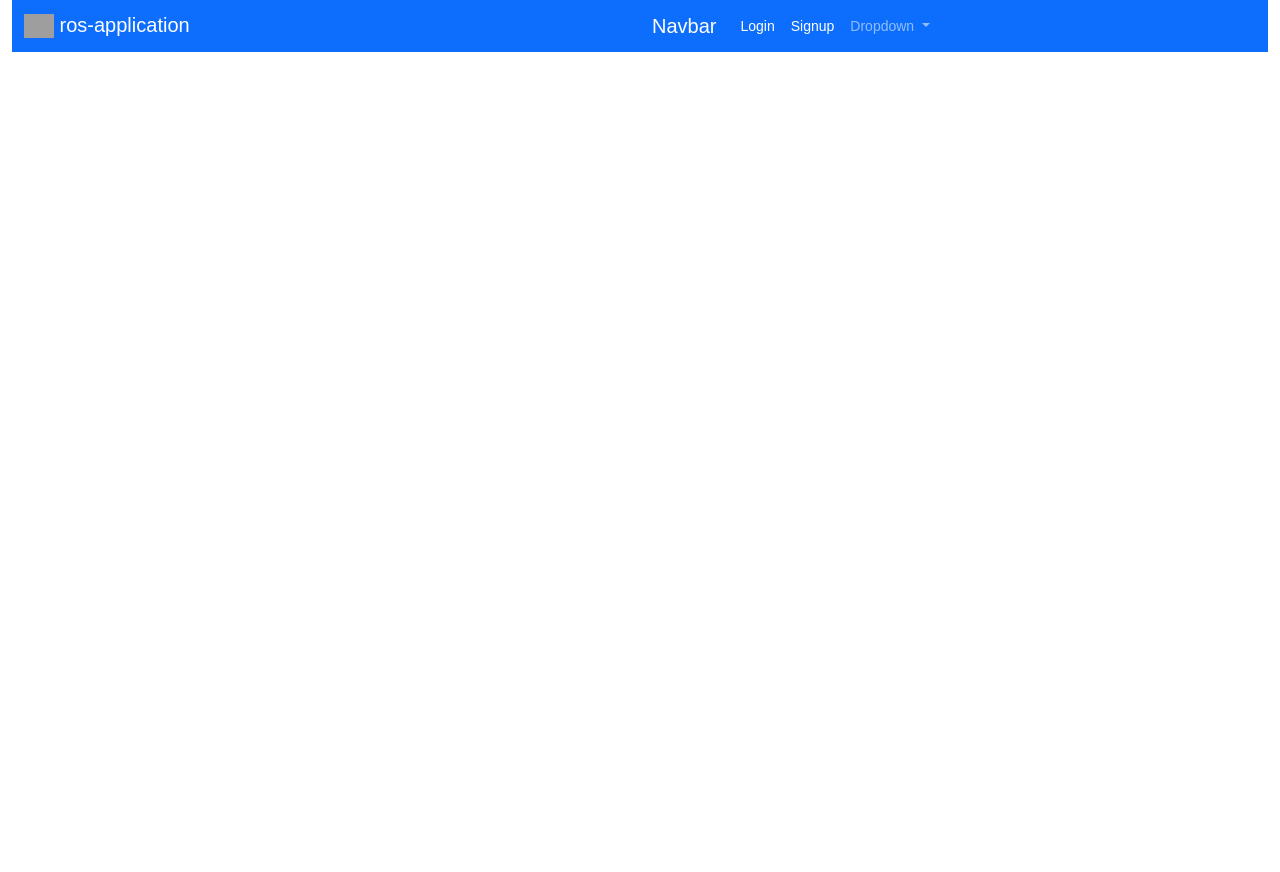
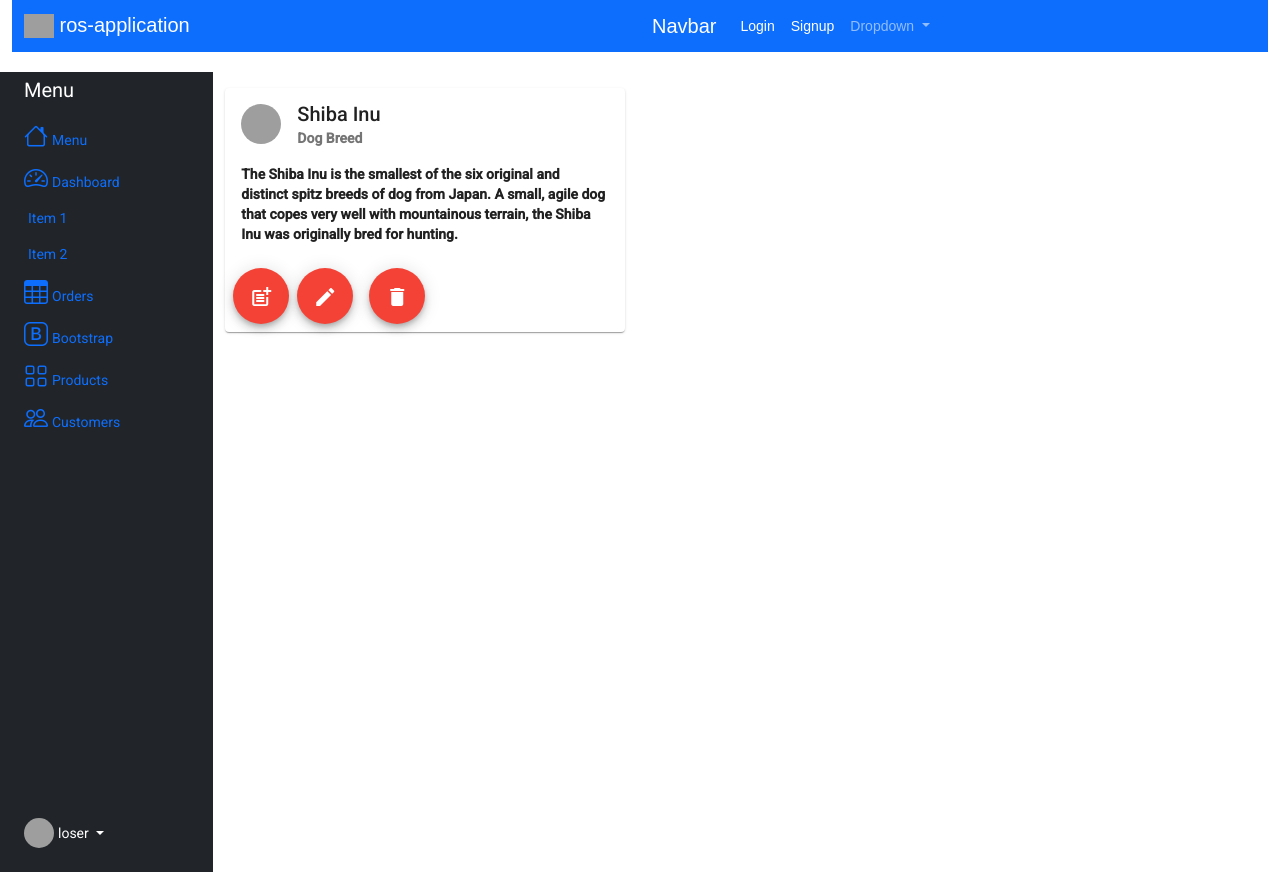
Before and after one commit to michaelchiumya/ros-fe, an Angular app: page /dashboard/menu in a window 1280 px wide. Before the commit this address led to /. Before the commit the page ends 800 px from the top, so only its background shows below. Built offline with nearby package versions, Linux system fonts and the light colour scheme; grey boxes are pictures that could not be loaded.

Commit message:
added menu page[child com] to dashboard page[parent comp]

```diff
--- a/src/app/app.component.css
+++ b/src/app/app.component.css
@@ -1,5 +1,5 @@
 /* Application-wide Styles */
-
+@import url("https://cdn.jsdelivr.net/npm/bootstrap-icons@1.5.0/font/bootstrap-icons.css");
 
 body {
   font-family: Roboto, Arial, sans-serif;
--- a/src/app/protected/dashboard/dashboard.component.html
+++ b/src/app/protected/dashboard/dashboard.component.html
@@ -1,92 +1,93 @@
+<div class="container-fluid">
+  <div class="row flex-nowrap">
 
-
-<mat-drawer-container class="dashbord-container" [hasBackdrop]="hasBackdrop.value">
-
-  <mat-drawer #drawer [mode]="mode.value">
-
-    <div class="flex-shrink-0 p-3 bg-white" style="width: 280px;">
-      <a href="/" class="d-flex align-items-center pb-3 mb-3 link-dark text-decoration-none border-bottom">
-        <svg class="bi me-2" width="30" height="24"><use xlink:href="#bootstrap" /></svg>
-        <span class="fs-5 fw-semibold">Collapsible</span>
-      </a>
-      <ul class="list-unstyled ps-0">
-        <li class="mb-1">
-          <button class="btn btn-toggle align-items-center rounded collapsed" data-bs-toggle="collapse" data-bs-target="#home-collapse" aria-expanded="true" routerLink="/menu">
-            Menu
-          </button>
-          <div class="collapse show" id="home-collapse">
-            <ul class="btn-toggle-nav list-unstyled fw-normal pb-1 small">
-              <li><a mat-button (click)="openDialog()" [class]="['link-dark', 'rounded']">Add Menu</a></li>
-
+    <div class="col-auto col-md-3 col-xl-2 px-sm-2 px-0 bg-dark">
+      <div class="d-flex flex-column align-items-center align-items-sm-start px-3 pt-2 text-white min-vh-100">
+        <a href="/" class="d-flex align-items-center pb-3 mb-md-0 me-md-auto text-white text-decoration-none">
+          <span class="fs-5 d-none d-sm-inline">Menu</span>
+        </a>
+        <ul class="nav nav-pills flex-column mb-sm-auto mb-0 align-items-center align-items-sm-start" id="menu">
+          <li class="nav-item">
+            <a routerLink="menu" [class]="['nav-link', 'align-middle', 'px-0']">
+              <i class="fs-4 bi-house"></i> <span class="ms-1 d-none d-sm-inline">Menu</span>
+            </a>
+          </li>
+          <li>
+            <a href="#submenu1" data-bs-toggle="collapse" class="nav-link px-0 align-middle">
+              <i class="fs-4 bi-speedometer2"></i> <span class="ms-1 d-none d-sm-inline">Dashboard</span>
+            </a>
+            <ul class="collapse show nav flex-column ms-1" id="submenu1" data-bs-parent="#menu">
+              <li class="w-100">
+                <a href="#" class="nav-link px-0"> <span class="d-none d-sm-inline">Item</span> 1 </a>
+              </li>
+              <li>
+                <a href="#" class="nav-link px-0"> <span class="d-none d-sm-inline">Item</span> 2 </a>
+              </li>
             </ul>
-          </div>
-        </li>
-        <li class="mb-1">
-          <button class="btn btn-toggle align-items-center rounded collapsed" data-bs-toggle="collapse" data-bs-target="#dashboard-collapse" aria-expanded="false">
-            Tables
-          </button>
-          <div class="collapse" id="dashboard-collapse">
-            <ul class="btn-toggle-nav list-unstyled fw-normal pb-1 small">
-              <li><a href="#" class="link-dark rounded">Overview</a></li>
-
+          </li>
+          <li>
+            <a href="#" class="nav-link px-0 align-middle">
+              <i class="fs-4 bi-table"></i> <span class="ms-1 d-none d-sm-inline">Orders</span>
+            </a>
+          </li>
+          <li>
+            <a href="#submenu2" data-bs-toggle="collapse" class="nav-link px-0 align-middle ">
+              <i class="fs-4 bi-bootstrap"></i> <span class="ms-1 d-none d-sm-inline">Bootstrap</span>
+            </a>
+            <ul class="collapse nav flex-column ms-1" id="submenu2" data-bs-parent="#menu">
+              <li class="w-100">
+                <a href="#" class="nav-link px-0"> <span class="d-none d-sm-inline">Item</span> 1</a>
+              </li>
+              <li>
+                <a href="#" class="nav-link px-0"> <span class="d-none d-sm-inline">Item</span> 2</a>
+              </li>
             </ul>
-          </div>
-        </li>
-        <li class="mb-1">
-          <button class="btn btn-toggle align-items-center rounded collapsed" data-bs-toggle="collapse" data-bs-target="#orders-collapse" aria-expanded="false">
-            Sales
-          </button>
-          <div class="collapse" id="orders-collapse">
-            <ul class="btn-toggle-nav list-unstyled fw-normal pb-1 small">
-              <li><a href="#" class="link-dark rounded">New</a></li>
-
+          </li>
+          <li>
+            <a href="#submenu3" data-bs-toggle="collapse" class="nav-link px-0 align-middle">
+              <i class="fs-4 bi-grid"></i> <span class="ms-1 d-none d-sm-inline">Products</span>
+            </a>
+            <ul class="collapse nav flex-column ms-1" id="submenu3" data-bs-parent="#menu">
+              <li class="w-100">
+                <a href="#" class="nav-link px-0"> <span class="d-none d-sm-inline">Product</span> 1</a>
+              </li>
+              <li>
+                <a href="#" class="nav-link px-0"> <span class="d-none d-sm-inline">Product</span> 2</a>
+              </li>
+              <li>
+                <a href="#" class="nav-link px-0"> <span class="d-none d-sm-inline">Product</span> 3</a>
+              </li>
+              <li>
+                <a href="#" class="nav-link px-0"> <span class="d-none d-sm-inline">Product</span> 4</a>
+              </li>
             </ul>
-          </div>
-        </li>
-        <li class="mb-1">
-          <button class="btn btn-toggle align-items-center rounded collapsed" data-bs-toggle="collapse" data-bs-target="#orders-collapse" aria-expanded="false">
-            Orders
-          </button>
-          <div class="collapse" id="orders-collapse">
-            <ul class="btn-toggle-nav list-unstyled fw-normal pb-1 small">
-              <li><a href="#" class="link-dark rounded">New</a></li>
-
-            </ul>
-          </div>
-        </li>
-        <li class="border-top my-3"></li>
-        <li class="mb-1">
-          <button class="btn btn-toggle align-items-center rounded collapsed" data-bs-toggle="collapse" data-bs-target="#account-collapse" aria-expanded="false">
-            Accounts
-          </button>
-          <div class="collapse" id="account-collapse">
-            <ul class="btn-toggle-nav list-unstyled fw-normal pb-1 small">
-              <li><a href="#" class="link-dark rounded">New...</a></li>
-
-            </ul>
-          </div>
-        </li>
-      </ul>
+          </li>
+          <li>
+            <a href="#" class="nav-link px-0 align-middle">
+              <i class="fs-4 bi-people"></i> <span class="ms-1 d-none d-sm-inline">Customers</span>
+            </a>
+          </li>
+        </ul>
+        <hr>
+        <div class="dropdown pb-4">
+          <a href="#" class="d-flex align-items-center text-white text-decoration-none dropdown-toggle" id="dropdownUser1" data-bs-toggle="dropdown" aria-expanded="false">
+            <img src="https://github.com/mdo.png" alt="hugenerd" width="30" height="30" class="rounded-circle">
+            <span class="d-none d-sm-inline mx-1">loser</span>
+          </a>
+          <ul class="dropdown-menu dropdown-menu-dark text-small shadow" aria-labelledby="dropdownUser1">
+            <li><a class="dropdown-item" href="#">New project...</a></li>
+            <li><a class="dropdown-item" href="#">Settings</a></li>
+            <li><a class="dropdown-item" href="#">Profile</a></li>
+            <li>
+              <hr class="dropdown-divider">
+            </li>
+            <li><a class="dropdown-item" href="#">Sign out</a></li>
+          </ul>
+        </div>
+      </div>
     </div>
-  </mat-drawer>
-
-  <mat-drawer-content>
-    <mat-form-field>
-      <mat-label>Sidenav mode</mat-label>
-      <mat-select #mode value="side">
-        <mat-option value="side">Side</mat-option>
-        <mat-option value="over">Over</mat-option>
-        <mat-option value="push">Push</mat-option>
-      </mat-select>
-    </mat-form-field>
-    <mat-form-field>
-      <mat-label>Has backdrop</mat-label>
-      <mat-select #hasBackdrop>
-        <mat-option>Unset</mat-option>
-        <mat-option [value]="true">True</mat-option>
-        <mat-option [value]="false">False</mat-option>
-      </mat-select>
-    </mat-form-field>
-    <button mat-raised-button (click)="drawer.toggle()">Toggle drawer</button>
-  </mat-drawer-content>
-</mat-drawer-container>
+    <div class="col py-3">
+      <router-outlet></router-outlet>
+    </div>
+  </div>
+</div>
```
Also changed, not shown: src/app/app-routing.module.ts (+6 -2 lines).
